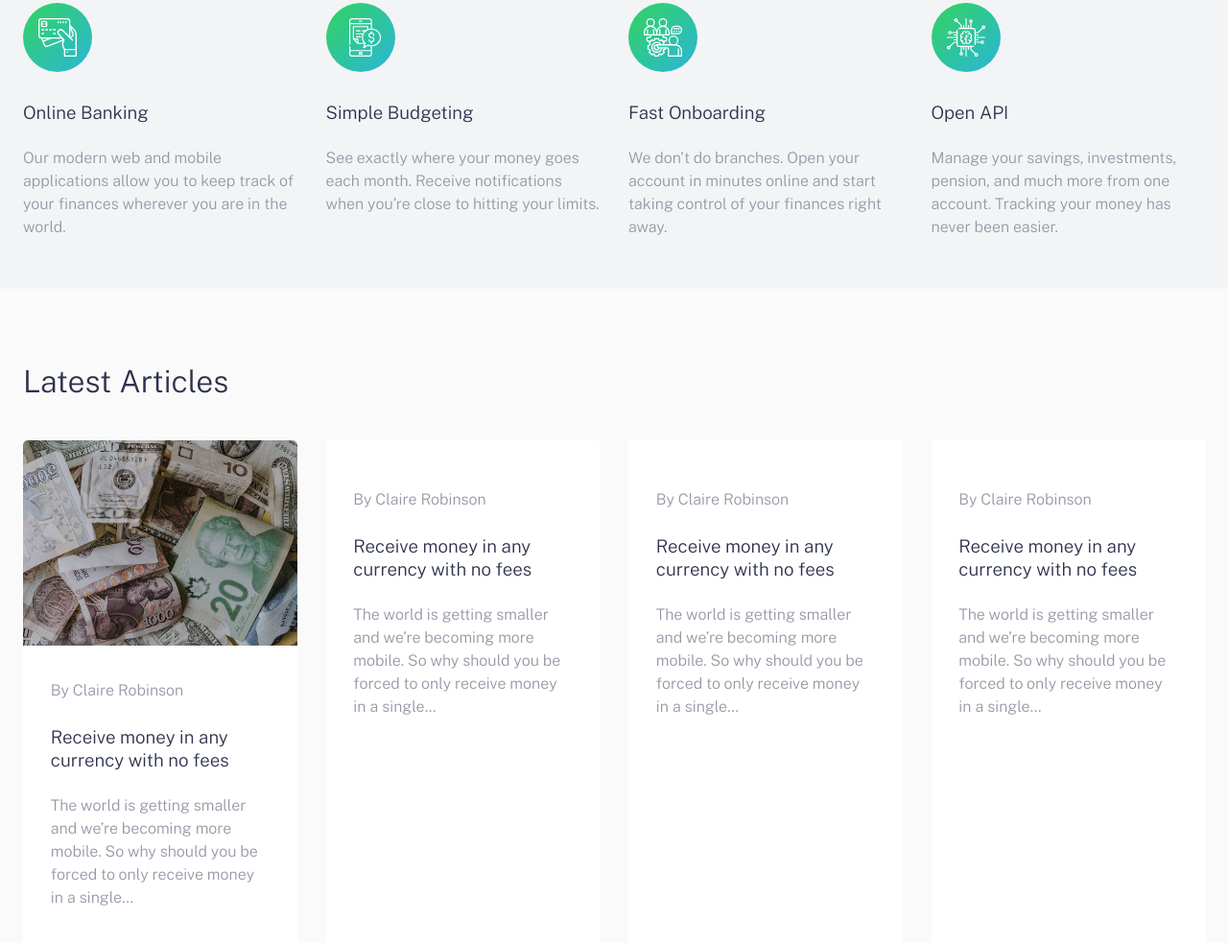
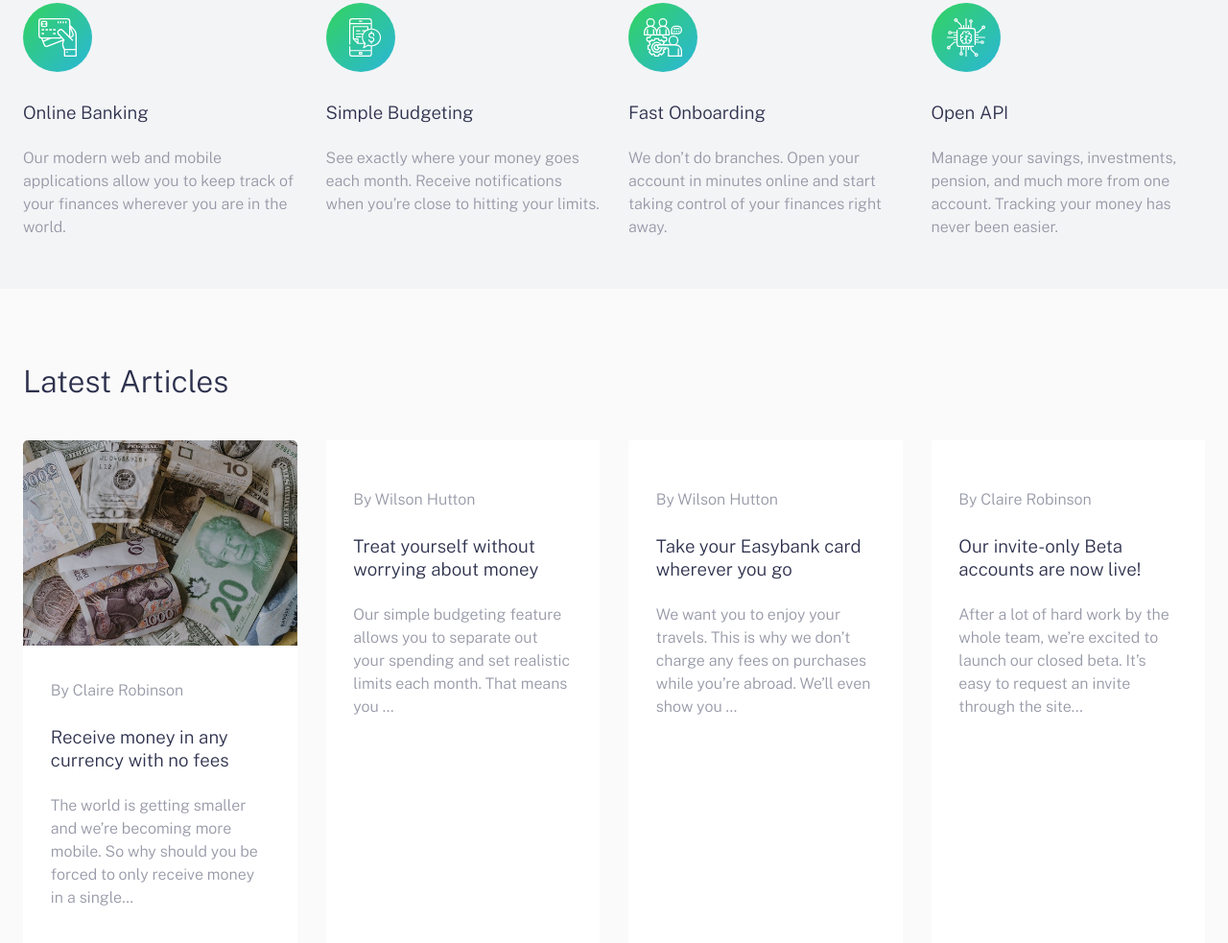
Before and after one commit to foisal07/EasyBank-Landing-Page, a plain HTML site: page index.html in a window 1280 px wide. Shown: the part 964-1947 px from the top of the page at 96% size. Drawn offline with nearby package versions, Linux system fonts and the light colour scheme.

Commit message:
Update Article Section

```diff
--- a/app/scss/_article.scss
+++ b/app/scss/_article.scss
@@ -12,6 +12,7 @@
     }
 
     .card__text {
+      text-align: left;
       padding: 1.8rem;
     }
   }
--- a/app/scss/_utilities.scss
+++ b/app/scss/_utilities.scss
@@ -38,8 +38,6 @@
     @include breakpoint-down(medium){
       text-align: center;
       margin: 1.5rem 0 1rem 0;
-      justify-content: center;
-      justify-items: center;
     }
 
     h3 {
--- a/index.html
+++ b/index.html
@@ -134,18 +134,21 @@
             <div class="article__card grid__item">
               <img src="/images/image-restaurant.jpg" alt="">
               <div class="card__text">
-                <p class="author">By Claire Robinson</p>
-                <h3>Receive money in any currency with no fees</h3>
-                <p>The world is getting smaller and we’re becoming more mobile. So why should you be forced to only receive money in a single…</p>
+                <p class="author">By Wilson Hutton</p>
+                <h3>Treat yourself without worrying about money</h3>
+                <p>Our simple budgeting feature allows you to separate out your spending and set
+                  realistic limits each month. That means you …
+                </p>
               </div>
             </div>
 
             <div class="article__card grid__item">
               <img src="/images/image-plane.jpg" alt="">
               <div class="card__text">
-                <p class="author">By Claire Robinson</p>
-                <h3>Receive money in any currency with no fees</h3>
-                <p>The world is getting smaller and we’re becoming more mobile. So why should you be forced to only receive money in a single…</p>
+                <p class="author">By Wilson Hutton</p>
+                <h3>Take your Easybank card wherever you go</h3>
+                <p>We want you to enjoy your travels. This is why we don’t charge any fees on purchases
+                  while you’re abroad. We’ll even show you …</p>
               </div>
             </div>
 
@@ -153,8 +156,8 @@
               <img src="/images/image-confetti.jpg" alt="">
               <div class="card__text">
                 <p class="author">By Claire Robinson</p>
-                <h3>Receive money in any currency with no fees</h3>
-                <p>The world is getting smaller and we’re becoming more mobile. So why should you be forced to only receive money in a single…</p>
+                <h3>Our invite-only Beta accounts are now live!</h3>
+                <p>After a lot of hard work by the whole team, we’re excited to launch our closed beta. It’s easy to request an invite through the site...</p>
               </div>
             </div>
         </div>
@@ -171,23 +174,10 @@
 
 
 
-  The world is getting smaller and we’re becoming more mobile. So why should you be
-  forced to only receive money in a single …
 
-  By Wilson Hutton
-  Treat yourself without worrying about money
-  Our simple budgeting feature allows you to separate out your spending and set
-  realistic limits each month. That means you …
 
-  By Wilson Hutton
-  Take your Easybank card wherever you go
-  We want you to enjoy your travels. This is why we don’t charge any fees on purchases
-  while you’re abroad. We’ll even show you …
 
-  By Claire Robinson
-  Our invite-only Beta accounts are now live!
-  After a lot of hard work by the whole team, we’re excited to launch our closed beta.
-  It’s easy to request an invite through the site ...
+
 
 
 
```
Also changed, not shown: dist/css/style.css, 1 other file.
